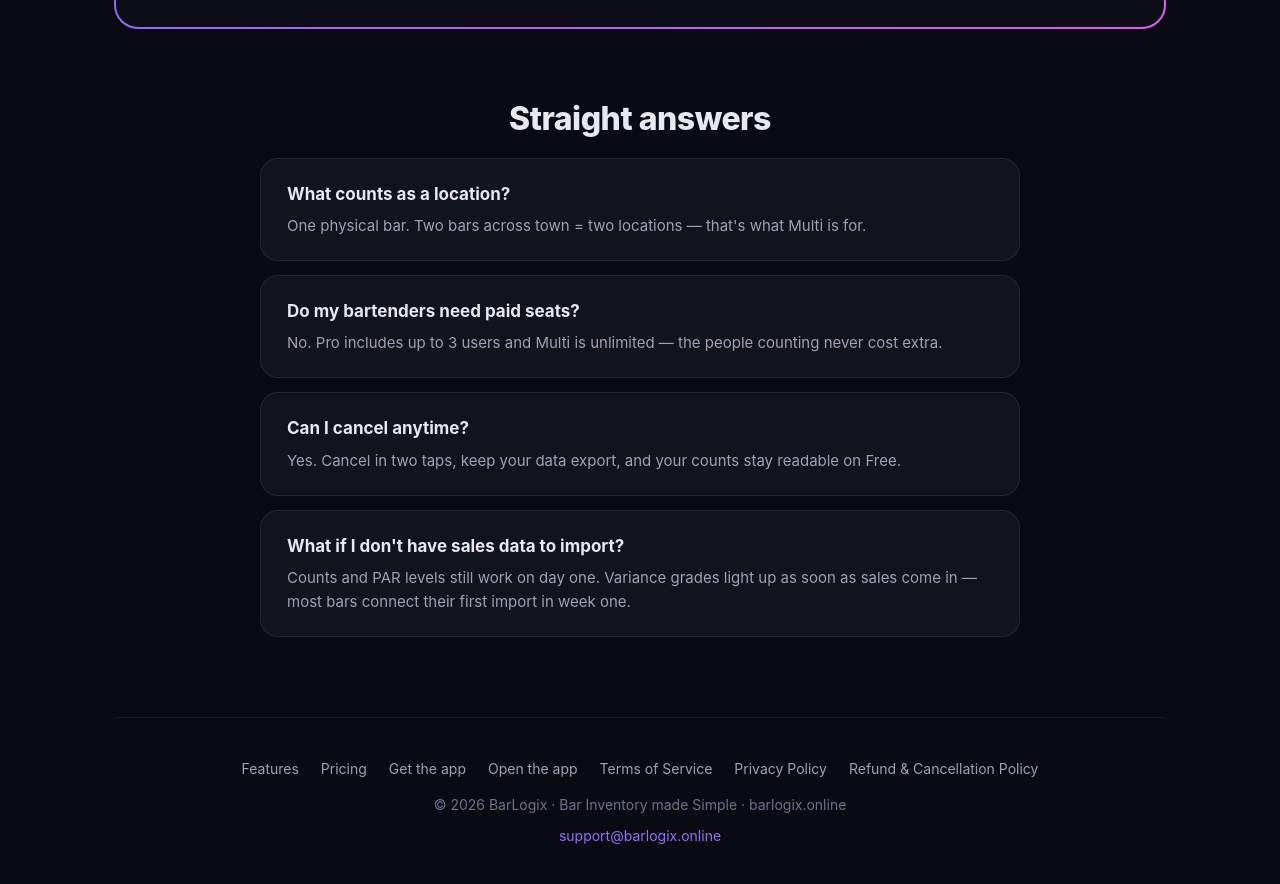
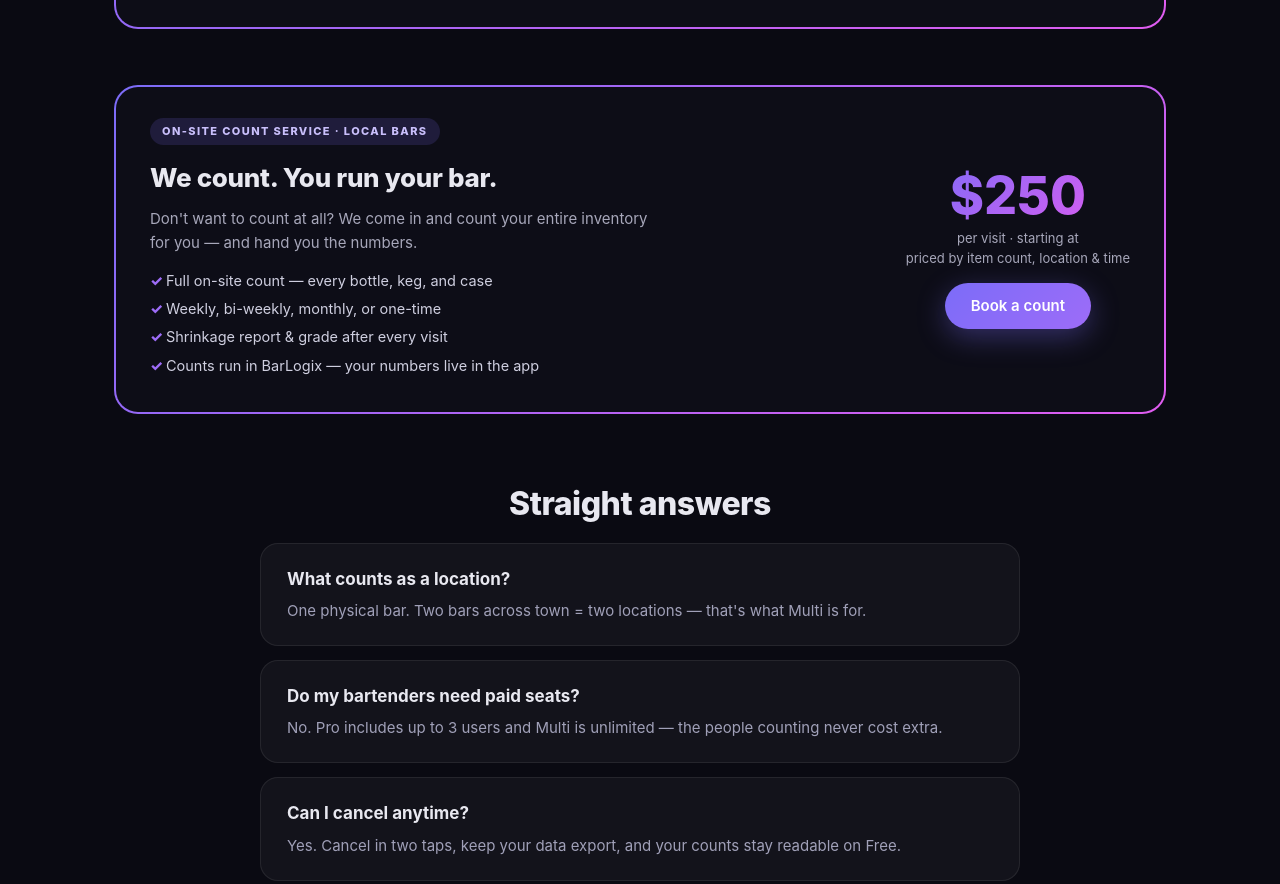
Before and after one commit to AM-956/barlogix-site, a plain HTML site: page pricing.html in a window 1280 px wide. Shown: the part 1843-2727 px from the top of the page. Drawn offline with Linux system fonts and the light colour scheme.

Commit message:
Archive supporters section (kept in archive/supporters-section.html); add on-site count service — we count for you, from $250/visit — to home + pricing

```diff
--- a/pricing.html
+++ b/pricing.html
@@ -16,7 +16,7 @@
     <a class="brand" href="index.html"><img src="img/barlogix-logo.png" alt="BarLogix logo">BarLogix</a>
     <div class="links">
       <a href="index.html#features">Features</a>
-      <a href="index.html#supporters">Supporters</a>
+      <a href="index.html#count-service">We Count For You</a>
       <a href="pricing.html" class="active">Pricing</a>
       <a href="app.html">Get the app</a>
     </div>
@@ -115,6 +115,29 @@
     </div>
   </div>
 
+  <div class="founding">
+    <div class="founding-card">
+      <div class="founding-inner">
+        <div>
+          <span class="ftag">ON-SITE COUNT SERVICE · LOCAL BARS</span>
+          <h3>We count. You run your bar.</h3>
+          <p>Don't want to count at all? We come in and count your entire inventory for you — and hand you the numbers.</p>
+          <ul>
+            <li>Full on-site count — every bottle, keg, and case</li>
+            <li>Weekly, bi-weekly, monthly, or one-time</li>
+            <li>Shrinkage report &amp; grade after every visit</li>
+            <li>Counts run in BarLogix — your numbers live in the app</li>
+          </ul>
+        </div>
+        <div class="fprice">
+          <div class="amt">$250</div>
+          <div class="per">per visit · starting at<br>priced by item count, location &amp; time</div>
+          <a class="btn btn-primary" href="mailto:support@barlogix.online?subject=On-Site%20Count%20—%20BarLogix" style="padding:11px 26px; font-size:15px;">Book a count</a>
+        </div>
+      </div>
+    </div>
+  </div>
+
   <section class="faq">
     <h2>Straight answers</h2>
     <div class="qa">
```
Also changed, not shown: archive/supporters-section.html (added, +19 -0 lines), index.html (+27 -13 lines).
